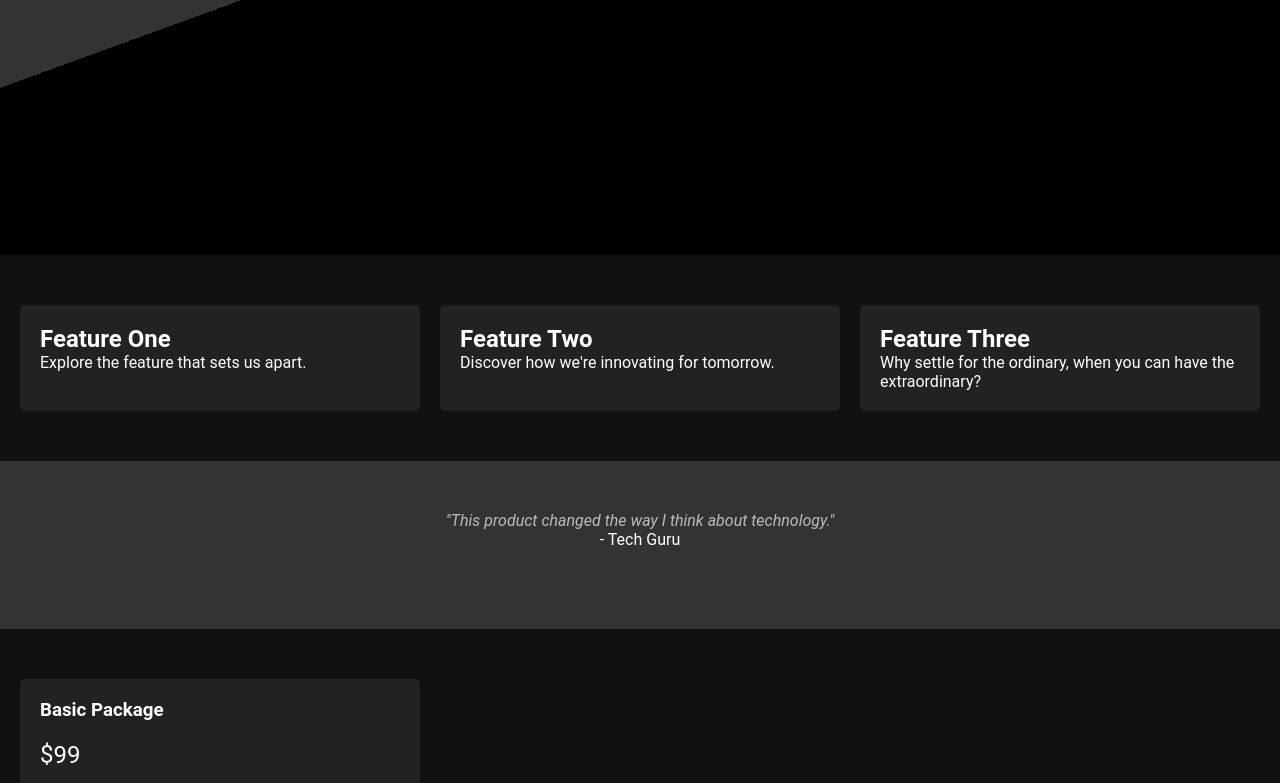
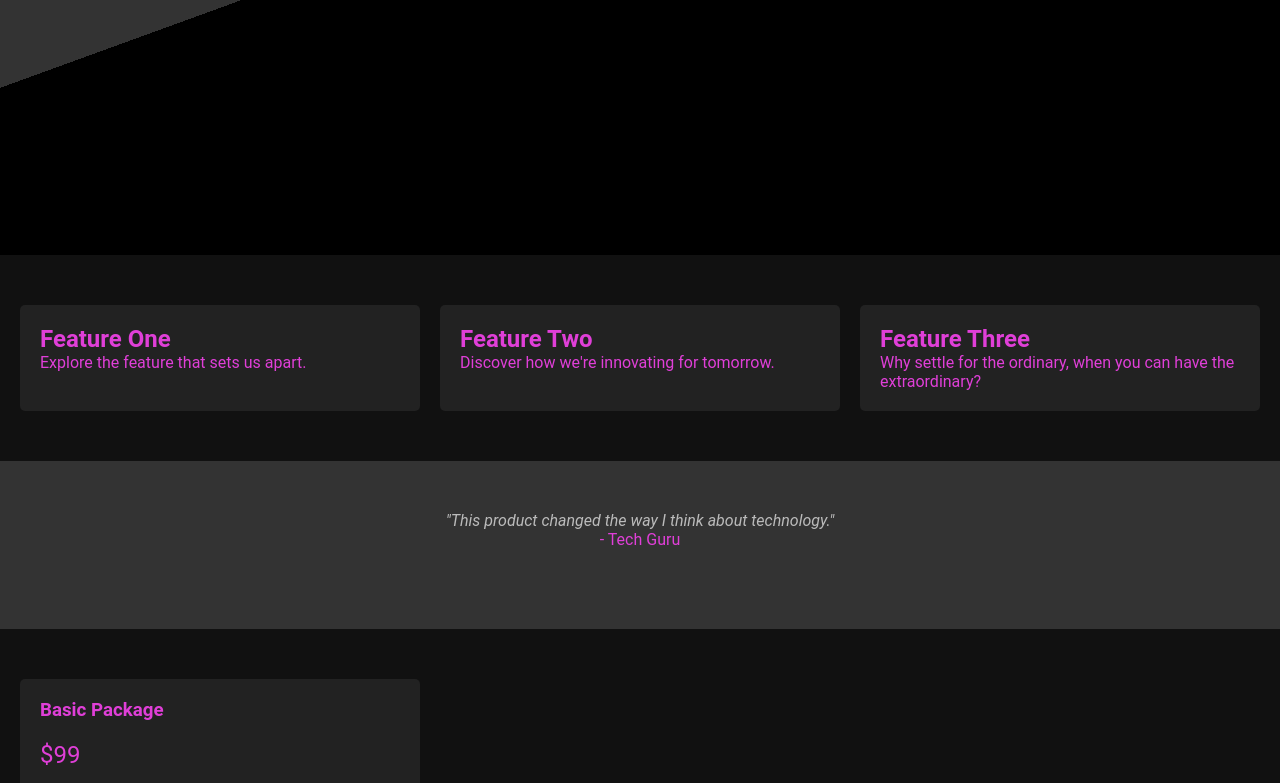
Before and after one commit to GoronMike/AmsterdamDraft, a plain HTML site: page index.html in a window 1280 px wide. Shown: the part 545-1328 px from the top of the page. Drawn offline with Linux system fonts and the light colour scheme.

Commit message:
Update styles.css

```diff
--- a/styles.css
+++ b/styles.css
@@ -11,7 +11,7 @@
 
 body {
     font-family: 'Roboto', sans-serif;
-    color: #fff;
+    color: #E03FD8;
     background-color: #111;
     overflow-x: hidden;
 }
```
